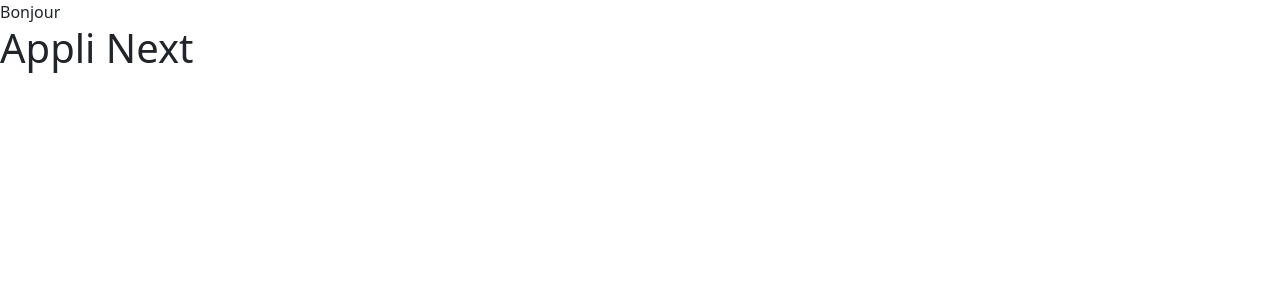
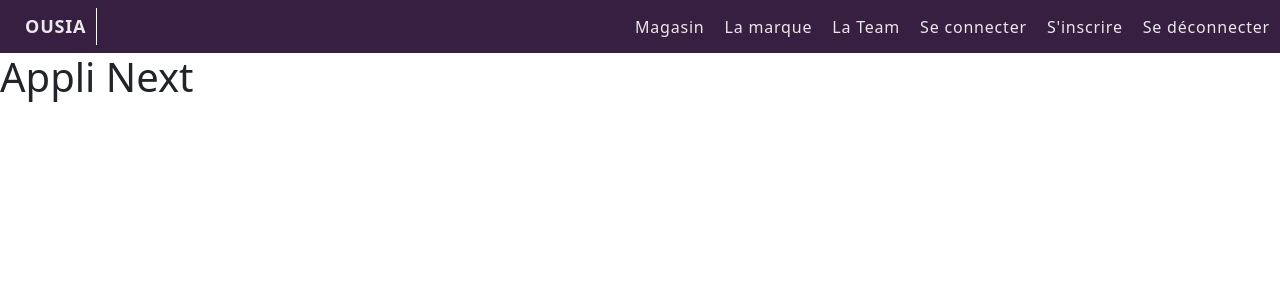
Before and after one commit to EmmanuelQuere/Ousia-front, a Next.js app: page / in a window 1280 px wide. Shown: the top 300 px of the page. Built offline with nearby package versions, Linux system fonts and the light colour scheme.

Commit message:
remove bootsrap

```diff
--- a/components/Layout.js
+++ b/components/Layout.js
@@ -1,11 +1,11 @@
 import React from 'react';
-import Navbar from './Navbar';
+import Navigation from './Navigation';
 
 const Layout = ({ children }) => {
 
   return (
     <>
-      <Navbar />
+      <Navigation />
       {children}
     </>
   )
--- a/components/Navbar.js
+++ /dev/null
@@ -1,12 +0,0 @@
-
-
-const Navbar = () => {
-
-  return (
-    <nav>
-      Bonjour
-    </nav>
-  )
-}
-
-export default Navbar;
--- /dev/null
+++ b/components/Navigation.js
@@ -0,0 +1,18 @@
+const Navigation = () => {
+
+  return (
+    <nav className='navbar'>
+      <div className='brand'><a href="/">Ousia</a></div>
+      <ul>
+        <li className="leftnav"><a href="#">Magasin</a></li>
+        <li className="leftnav"><a href="#">La marque</a></li>
+        <li className="leftnav"><a href="#">La Team</a></li>
+        <li><a href="#">Se connecter</a></li>
+        <li><a href="#">S'inscrire</a></li>
+        <li><a href="#">Se déconnecter</a></li>
+      </ul>
+    </nav>
+  )
+}
+
+export default Navigation;
--- a/styles/globals.scss
+++ b/styles/globals.scss
@@ -14,3 +14,50 @@ a {
 * {
   box-sizing: border-box;
 }
+
+.navbar {
+  display: flex;
+  background-color: rgb(55, 31, 65);
+  letter-spacing: 0.8px;
+}
+
+.navbar .brand {
+  display: block;
+  float: left;
+  margin-left: 15px;
+  font-size: 18px;
+  font-weight: bold;
+  border-right: 1px solid white;
+  text-transform: uppercase;
+}
+
+.navbar .brand .a {
+  display: block;
+}
+
+.navbar ul {
+  margin: 0;
+  padding: 0;
+  display: flex;
+  align-items: center;
+  justify-content: space-between;
+}
+
+.navbar li {
+  display: inline;
+  list-style: none;
+  justify-content: space-around;
+}
+
+.navbar .leftnav {
+  display: flex;
+  float: left;
+}
+
+.navbar a {
+  display: block;
+  padding: 5px 10px;
+  text-align: center;
+  color: rgb(233, 233, 233);
+  text-decoration: none;
+}
```
Also changed, not shown: 1 other file (tests, documents, lock files or other folders).
